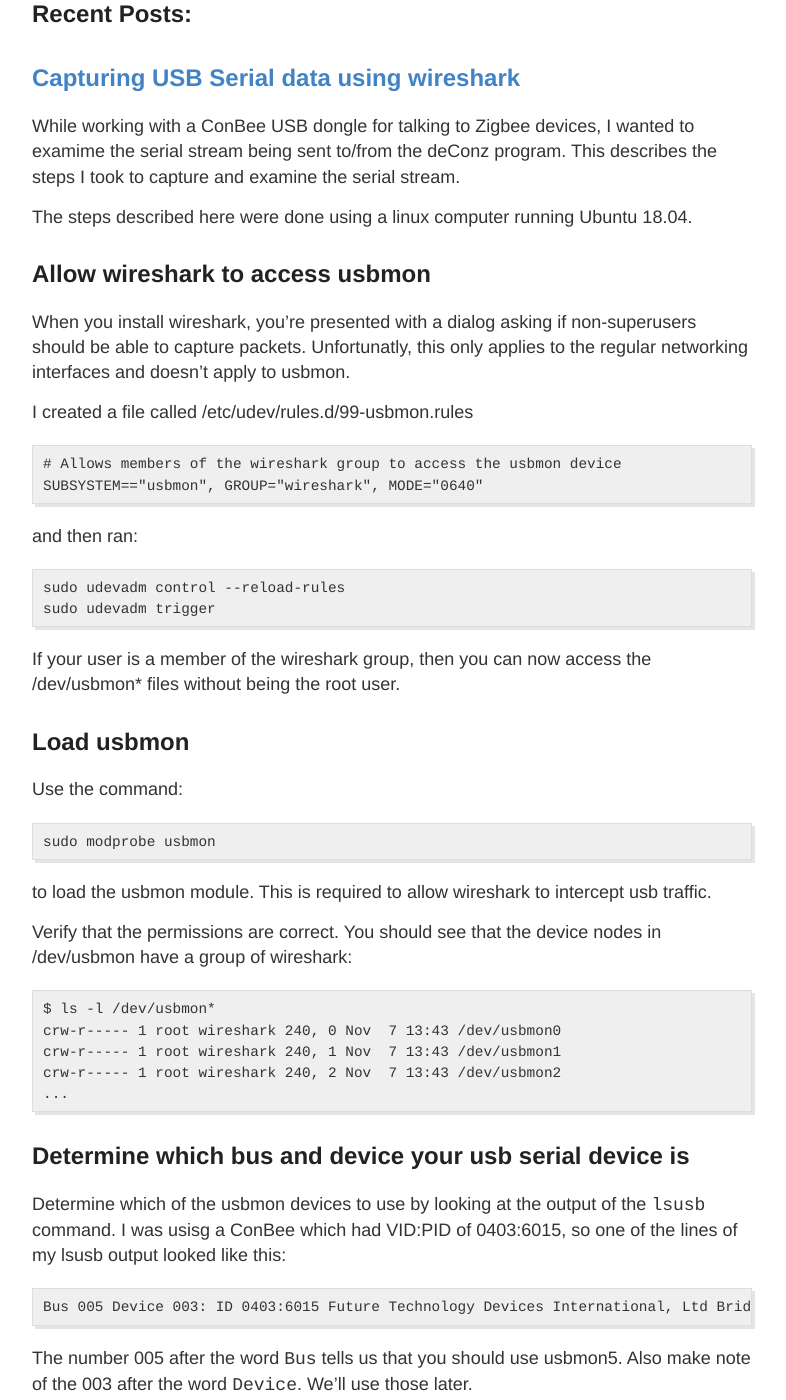
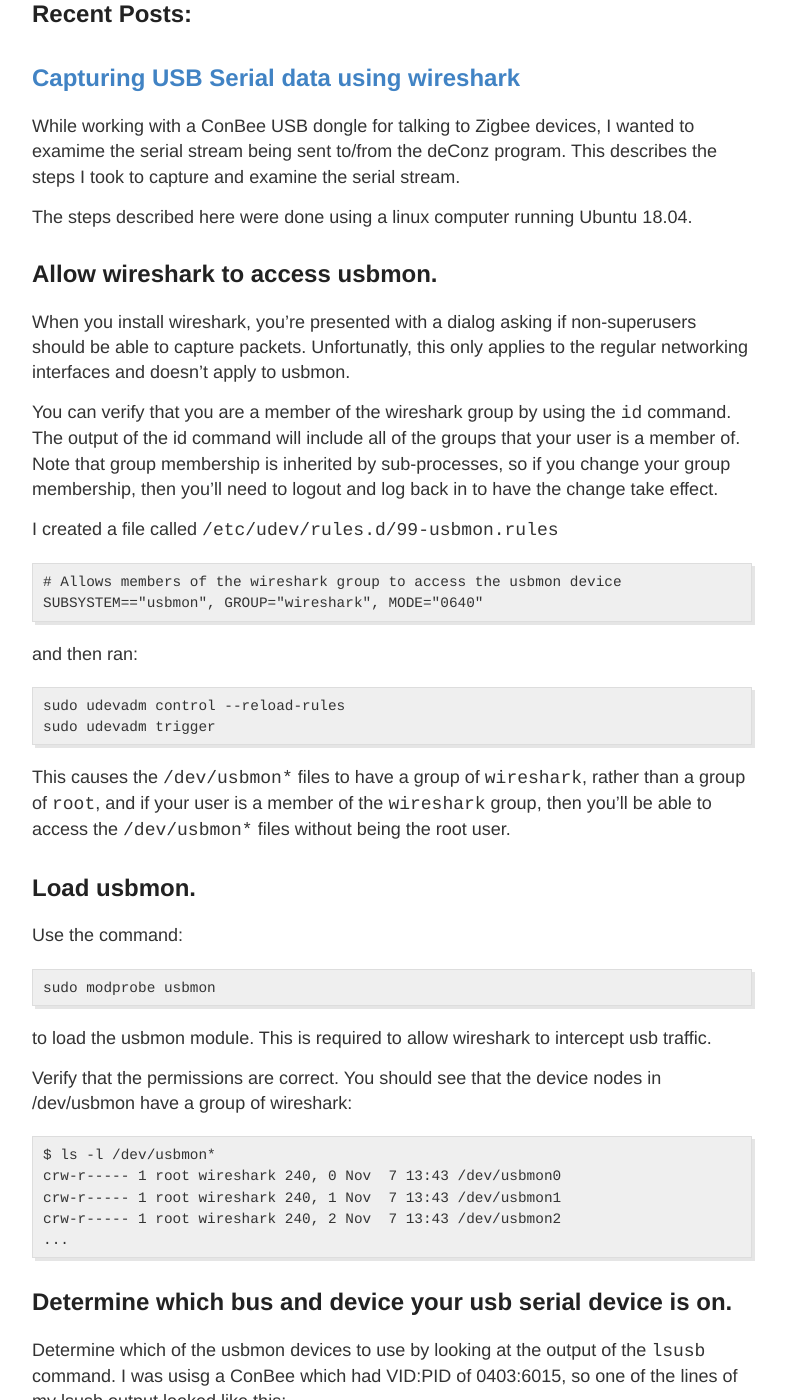
Before and after one commit to dhylands/dhylands.github.io, a Jekyll site: the page built from index.html, in a window 1280 px wide and 1400 px high, scrolled down 267 px. Shown: the whole window, without its empty margins (248-1034 px from the left). Built offline with Jekyll 4.4.1, drawn with Linux system fonts in a browser that asks for light colours; some of the changed text lies outside the part shown.

````diff
--- a/_config.yml
+++ b/_config.yml
@@ -44,6 +44,9 @@ footer-links:
 # Enter your Disqus shortname (not your username) to enable commenting on posts
 # You can find your shortname on the Settings page of your Disqus account
 disqus:
+
+comments:
+  provider: "staticman"
 
 # Enter your Google Analytics web tracking code (e.g. UA-2110908-2) to activate tracking
 google_analytics:
--- a/_posts/wireshark/2018-11-13-capturing-usb-serial-using-wireshark.md
+++ b/_posts/wireshark/2018-11-13-capturing-usb-serial-using-wireshark.md
@@ -5,19 +5,28 @@ tags:
 - wireshark
 - "USB Serial"
 ---
-While working with a ConBee USB dongle for talking to Zigbee devices, I wanted to examime
-the serial stream being sent to/from the deConz program. This describes the steps I took
-to capture and examine the serial stream.
+While working with a ConBee USB dongle for talking to Zigbee devices, I
+wanted to examime the serial stream being sent to/from the deConz
+program. This describes the steps I took to capture and examine the
+serial stream.
 
-The steps described here were done using a linux computer running Ubuntu 18.04.
+The steps described here were done using a linux computer running
+Ubuntu 18.04.
 
-## Allow wireshark to access usbmon
+## Allow wireshark to access usbmon.
 
-When you install wireshark, you're presented with a dialog asking if non-superusers should
-be able to capture packets. Unfortunatly, this only applies to the regular networking
-interfaces and doesn't apply to usbmon.
+When you install wireshark, you're presented with a dialog asking if
+non-superusers should be able to capture packets. Unfortunatly,
+this only applies to the regular networking interfaces and doesn't
+apply to usbmon.
 
-I created a file called /etc/udev/rules.d/99-usbmon.rules
+You can verify that you are a member of the wireshark group by using
+the `id` command. The output of the id command will include all of the
+groups that your user is a member of. Note that group membership is
+inherited by sub-processes, so if you change your group membership, then
+you'll need to logout and log back in to have the change take effect.
+
+I created a file called `/etc/udev/rules.d/99-usbmon.rules`
 ```
 # Allows members of the wireshark group to access the usbmon device
 SUBSYSTEM=="usbmon", GROUP="wireshark", MODE="0640"
@@ -27,16 +36,19 @@ and then ran:
 sudo udevadm control --reload-rules
 sudo udevadm trigger
 ```
-If your user is a member of the wireshark group, then you can now access the /dev/usbmon*
+This causes the `/dev/usbmon*` files to have a group of `wireshark`,
+rather than a group of `root`, and if your user is a member of the
+`wireshark` group, then you'll be able to access the `/dev/usbmon*`
 files without being the root user.
 
-## Load usbmon
+## Load usbmon.
 
 Use the command:
 ```
 sudo modprobe usbmon
 ```
-to load the usbmon module. This is required to allow wireshark to intercept usb traffic.
+to load the usbmon module. This is required to allow wireshark
+to intercept usb traffic.
 
 Verify that the permissions are correct. You should see that the device
 nodes in /dev/usbmon have a group of wireshark:
@@ -48,20 +60,22 @@ crw-r----- 1 root wireshark 240, 2 Nov  7 13:43 /dev/usbmon2
 ...
 ```
 
-## Determine which bus and device your usb serial device is
+## Determine which bus and device your usb serial device is on.
 
-Determine which of the usbmon devices to use by looking at the output of the `lsusb` command.
-I was usisg a ConBee which had VID:PID of 0403:6015, so one of the lines of my lsusb output
-looked like this:
+Determine which of the usbmon devices to use by looking at the output
+of the `lsusb` command.
+I was usisg a ConBee which had VID:PID of 0403:6015, so one of the
+lines of my lsusb output looked like this:
 ```
 Bus 005 Device 003: ID 0403:6015 Future Technology Devices International, Ltd Bridge(I2C/SPI/UART/FIFO)
 ```
 The number 005 after the word `Bus` tells us that you should use usbmon5.
 Also make note of the 003 after the word `Device`. We'll use those later.
 
-## Capture your data
+## Capture your data.
 
-Start wireshark capture on usbmon5 (replace the 5 the bus number determined above).
+Start wireshark capture on usbmon5 (replace the 5 the bus number
+determined above).
 
 Start using your serial device. Once you've finished capturing your data
 you can reduce the amount of data using a display filter (unfortunately
````
Also changed, not shown: staticman.yml (added, +77 -0 lines).
